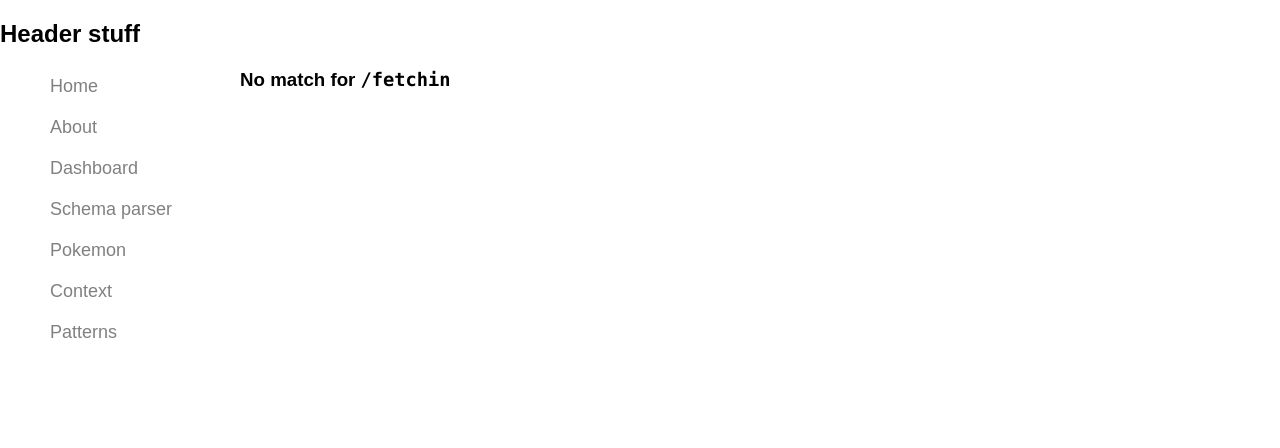
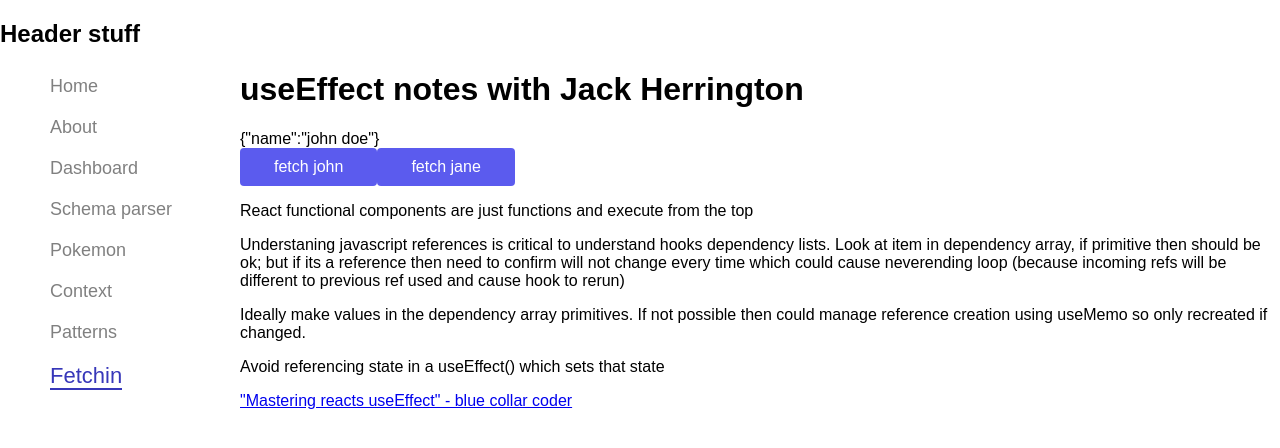
Before and after one commit to denisos/mixopedia, a React (Create React App) app: page /fetchin in a window 1280 px wide. Shown: the top 448 px of the page. Built offline with nearby package versions, Linux system fonts and the light colour scheme.

Commit message:
added fetchin

```diff
--- /dev/null
+++ b/public/jane.json
@@ -0,0 +1,3 @@
+{
+"name": "jane doe"
+}
--- /dev/null
+++ b/public/john.json
@@ -0,0 +1,3 @@
+{
+  "name": "john doe"
+}
--- a/src/App.tsx
+++ b/src/App.tsx
@@ -15,8 +15,9 @@ import Dashboard from './components/Dashboard';
 import SchemParser from './components/schemaparser/SchemaParser';
 import ContextExample from './components/contextexample/ContextExample';
 import Patterns from './components/patterns/Patterns';
-const PokemonPowerRankings = React.lazy(() =>
-  import(/* webpackChunkName: "PokemonPowerRankings" */ './components/pokemon/PokemonPowerRankings'));
+import Fetchin from './components/fetchexamples/Fetchin';
+// const PokemonPowerRankings = React.lazy(() =>
+//   import(/* webpackChunkName: "PokemonPowerRankings" */ './components/pokemon/PokemonPowerRankings'));
 
 
 function App() {
@@ -46,15 +47,23 @@ function App() {
                 <Route path="/schemaparser">
                   <SchemParser />
                 </Route>
+{/*
                 <Route path="/pokemon">
                   <PokemonPowerRankings />
-                </Route>
+                </Route> */}
+
                 <Route path="/context">
                   <ContextExample />
                 </Route>
+
                 <Route path="/patterns">
                   <Patterns />
                 </Route>
+
+                <Route path="/fetchin">
+                  <Fetchin />
+                </Route>
+
                 <Route path="*">
                   <NoMatch />
                 </Route>
--- a/src/components/contextexample/ContextExample.tsx
+++ b/src/components/contextexample/ContextExample.tsx
@@ -1,4 +1,4 @@
-import React from 'react';
+import React, { useEffect } from 'react';
 import { UserProvider, useUser } from '../../contexts/user/user-context';
 import { ThemeProvider, ThemeContext } from '../../contexts/theme-context';
 import UserDisplay from './UserDisplay';
@@ -7,7 +7,7 @@ import UserEdit from './UserEdit';
 import './ContextExample.css';
 
 const Level1 = () => {
-  const [user] = useUser();
+
   console.log("render level1")
   return (
     <div>
@@ -19,7 +19,13 @@ const Level1 = () => {
 }
 
 const Level2 = () => {
+  const [user] = useUser();
   console.log("render level2")
+
+  useEffect(() => {
+    console.log("level2 useEffect() fetch")
+  }, []);
+
   return (
     <div>
       <p>Level 2</p>
@@ -32,6 +38,11 @@ const Level2 = () => {
 const Level3 = React.memo(() => {
 // const Level3 = () => {
   console.log("render level3")
+
+  useEffect(() => {
+    console.log("level3 useEffect() fetch")
+  }, []);
+
   return (
     <div>
       <p>Level 3</p>
@@ -45,6 +56,7 @@ const Level3 = React.memo(() => {
       </div>
     </div>
   );
+// };
 });
 
 const Level4 = () => {
@@ -93,7 +105,7 @@ export default function ContextExample() {
           <Level1 />
 
           <p>"When a react Context.Provider gets a new value, all the components that consume that value are updated and have to render,
-            even if it's a function component that only cares about part of the data."
+          even if it's a function component that only cares about part of the data."
           Children of a parent which consumes context will also rerender even if not consuming context</p>
           <p>...so consume is the keyword here, if you consume or use that context you will rerender when it changes, otherwise will not</p>
           <p>A child component wrapped in react.memo will not re-render if not consuming the context but will re-render if it consumes a useContext (or useState and useReducer as well)</p>
@@ -101,13 +113,13 @@ export default function ContextExample() {
           <p>If you do use react context then recommendation is to split the data into multiple contexts if data is split across dom trees (thus avoid unnecessary renders).</p>
 
           <div>
-            <a href="https://kentcdodds.com/blog/application-state-management-with-react">Kent Dodds React is a State Mgt Library</a>
+          <a href="https://kentcdodds.com/blog/application-state-management-with-react">Kent Dodds React is a State Mgt Library</a>
           </div>
           <div>
-            <a href="https://blog.isquaredsoftware.com/2021/01/context-redux-differences/#why-context-is-not-state-management">Mark from Redux, Context is transport, not a state mgt system</a>
+          <a href="https://blog.isquaredsoftware.com/2021/01/context-redux-differences/#why-context-is-not-state-management">Mark from Redux, Context is transport, not a state mgt system</a>
           </div>
           <div>
-            <a href="https://jotai.org/">Pox on both your houses, jotai ftw</a>
+          <a href="https://jotai.org/">Pox on both your houses, jotai ftw</a>
           </div>
         </div>
       </UserProvider>
--- /dev/null
+++ b/src/components/fetchexamples/Fetchin.tsx
@@ -0,0 +1,40 @@
+import React, { useState } from 'react';
+
+import Button from '../button/Button';
+import { useFetch } from '../../hooks/useFetch';
+
+export default function Fetchin() {
+  const [url, setUrl] = useState('/john.json');
+
+  const { data } = useFetch({ url });
+
+  console.log('Fetchin rendering');
+  const handleFetchJohn = () => {
+    setUrl("/john.json")
+  }
+  const handleFetchJane = () => {
+    setUrl("/jane.json")
+  }
+
+  return (
+    <div className="flex-rows">
+      <h1>useEffect notes with Jack Herrington</h1>
+      <div>{JSON.stringify(data)}</div>
+      <Button type="button" onClick={handleFetchJohn}>fetch john</Button>
+      <Button type="button" onClick={handleFetchJane}>fetch jane</Button>
+
+      <section>
+        <p>React functional components are just functions and execute from the top</p>
+        <p>Understaning javascript references is critical to understand hooks dependency lists.
+        Look at item in dependency array, if primitive then should be ok; but if its a reference then need to confirm will not change
+          every time which could cause neverending loop (because incoming refs will be different to previous ref used and cause hook to rerun)</p>
+        <p>Ideally make values in the dependency array primitives. If not possible then could manage reference creation using useMemo so only recreated if changed.</p>
+        <p>Avoid referencing state in a useEffect() which sets that state</p>
+        <div>
+            <a href="https://www.youtube.com/watch?v=dH6i3GurZW8">"Mastering reacts useEffect" - blue collar coder</a>
+          </div>
+      </section>
+
+    </div>
+  );
+}
--- a/src/contexts/theme-context.js
+++ b/src/contexts/theme-context.js
@@ -4,7 +4,8 @@ export const ThemeContext = createContext();
 
 function ThemeProvider(props) {
   const theme = {
-    name: "light"
+    name: "light",
+    toggleTheme: (newTheme) => { }
   }
 
   return <ThemeContext.Provider value={theme} {...props} />
--- /dev/null
+++ b/src/hooks/useFetch.tsx
@@ -0,0 +1,19 @@
+import React, { useState, useEffect } from 'react';
+
+interface Options {
+  url: string;
+}
+
+export const useFetch = (options: Options) => {
+  const [data, setData] = useState(null);
+
+  useEffect(() => {
+    fetch(options.url)
+      .then((res) => res.json())
+      .then((json) => setData(json))
+  }, [options.url]);
+
+  return {
+    data
+  }
+}
--- a/src/layout/MainNav.tsx
+++ b/src/layout/MainNav.tsx
@@ -40,6 +40,11 @@ function MainNav() {
           <FormattedMessage id="nav.patterns" />
         </NavLink>
       </li>
+      <li>
+        <NavLink exact to="/fetchin">
+          <FormattedMessage id="nav.fetchin" />
+        </NavLink>
+      </li>
     </ul>
   )
 }
--- a/src/translations/de-de.json
+++ b/src/translations/de-de.json
@@ -5,5 +5,6 @@
   "nav.schemaparser": "Schemaparser",
   "nav.pokemon": "Pokemon",
   "nav.context": "Kontext",
-  "nav.patterns": "Muster"
+  "nav.patterns": "Muster",
+  "nav.fetchin": "Fetchin"
 }
--- a/src/translations/en-us.json
+++ b/src/translations/en-us.json
@@ -5,5 +5,6 @@
   "nav.schemaparser": "Schema parser",
   "nav.pokemon": "Pokemon",
   "nav.context": "Context",
-  "nav.patterns": "Patterns"
+  "nav.patterns": "Patterns",
+  "nav.fetchin": "Fetchin"
 }
--- a/src/translations/es-mx.json
+++ b/src/translations/es-mx.json
@@ -5,5 +5,6 @@
   "nav.schemaparser": "Analizador de esquema",
   "nav.pokemon": "Pokemon",
   "nav.context": "Contexto",
-  "nav.patterns": "Patronas"
+  "nav.patterns": "Patronas",
+  "nav.fetchin": "Fetchin"
 }
```
